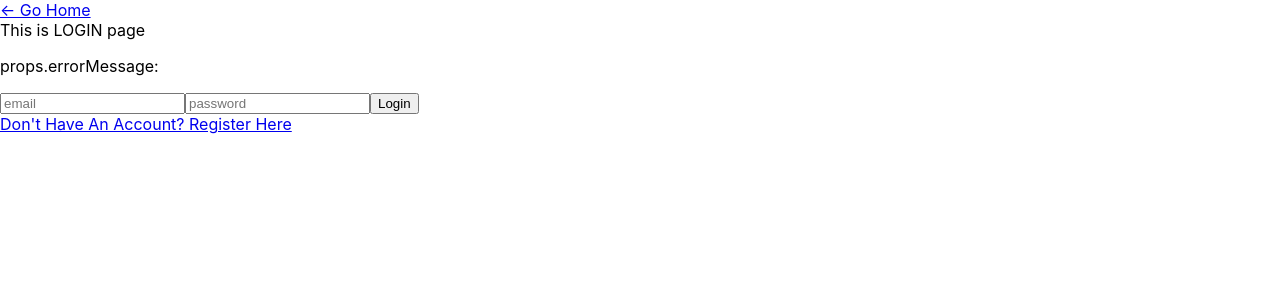
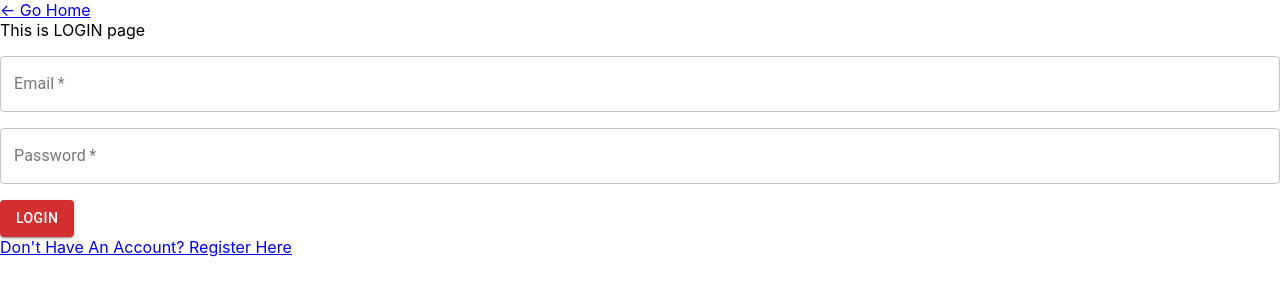
Before and after one commit to HuongDang-Miley/foodies-go-frontend, a React (Create React App) app: page /login in a window 1280 px wide. Shown: the top 300 px of the page. Built offline with nearby package versions, Linux system fonts and the light colour scheme.

Commit message:
add MUI to login and login page is functional. Commit to delete old code

```diff
--- a/src/components/login/Login.js
+++ b/src/components/login/Login.js
@@ -1,8 +1,12 @@
+// =================================================================================
+// Start MUI CODE
+// =================================================================================
+
 import React, { useRef, useEffect, useState } from 'react'
 import { Link, Redirect, useHistory } from 'react-router-dom'
 import { login, handleErrorMessage } from '../../stores/actions/authActionCreator'
 import { connect } from "react-redux";
-import { Paper, Button, TextField, createMuiTheme, ThemeProvider } from '@material-ui/core'
+import { Paper, Button, TextField, createMuiTheme, ThemeProvider, Container } from '@material-ui/core'
 import { makeStyles } from '@material-ui/core/styles';
 import { red } from '@material-ui/core/colors'
 
@@ -22,20 +26,18 @@ const useStyles = makeStyles({
 
 
 const Login = (props) => {
+
     const classes = useStyles()
-
-    console.log('props in login', props)
-    let emailRef = useRef()
-    let passwordRef = useRef()
-    let [email, setEmail] = useState('')
-    let [password, setPassword] = useState('')
+    let history = useHistory();
+    let [isAuth, setIsAuth] = useState(false)
+    const [email, setEmail] = useState('')
+    const [password, setPassword] = useState('')
+    const [emailError, setEmailError] = useState(false)
+    const [passwordError, setPasswordError] = useState(false)
 
     //=================================================================================
     // Check if there is a token. If yes, page redirect to home
     //=================================================================================
-    let history = useHistory();
-    let [isAuth, setIsAuth] = useState(false)
-
 
     useEffect(() => {
         let userToken = localStorage.getItem('userToken')
@@ -50,15 +52,22 @@ const Login = (props) => {
     // When click login, if token is retrieved, redirect home and set errorMessage to null
     //=================================================================================
 
-    const handleLogin = async (event) => {
-        event.preventDefault()
-        if (emailRef.current.value === '' || passwordRef.current.value === '') {
-            alert("must fill in both email and password")
+    const handleSubmit = async (e) => {
+        e.preventDefault()
+        setEmailError(false)
+        setPasswordError(false)
+
+        if (email === '') {
+            setEmailError(true)
         }
-        await props.login(emailRef.current.value, passwordRef.current.value)
+        if (password === '') {
+            setPasswordError(true)
+        }
+        if (email && password) {
+            await props.login(email, password)
+        }
 
         let userToken = await localStorage.getItem('userToken')
-
         if (userToken) {
             setIsAuth(true)
             history.push('/')
@@ -70,25 +79,48 @@ const Login = (props) => {
     }
 
     return (
+        <ThemeProvider theme={theme}>
             <>
+
                 <Link to='/'>{`<- Go Home`}</Link>
                 {isAuth ? <Redirect to='/' />
                     : <div>
                         <div>This is LOGIN page</div>
-                        <p>props.errorMessage: {props.errorMessage}</p>
+                        <p>{props.errorMessage}</p>
 
-                        < form  onSubmit={handleLogin} >
-                            <input ref={emailRef} placeholder='email' type='email'></input>
-                                <input ref={passwordRef} placeholder='password' type='password'></input>
-                           <button>Login</button>
+                        <form noValidate autoComplete="off" onSubmit={handleSubmit}>
+                            <TextField className={classes.field}
+                                type='email'
+                                onChange={(e) => setEmail(e.target.value)}
+                                label="Email"
+                                variant="outlined"
+                                fullWidth
+                                required
+                                error={emailError}
+                            />
+                            <TextField className={classes.field}
+                                type="password"
+                                autoComplete="current-password"
+                                onChange={(e) => setPassword(e.target.value)}
+                                label="Password"
+                                variant="outlined"
+                                fullWidth
+                                required
+                                error={passwordError}
+                            />
 
-                        </form >
+                            <Button
+                                type="submit"
+                                color="primary"
+                                variant="contained"
+                            >Login</Button>
+                        </form>
                         <Link to='/register'>Don't Have An Account? Register Here</Link>
 
                     </div>}
 
             </>
-
+        </ThemeProvider>
     )
 }
 
@@ -99,37 +131,27 @@ const mapStateToProps = (state) => {
     }
 }
 export default connect(mapStateToProps, { login, handleErrorMessage })(Login);
+
+// =================================================================================
+// End MUI CODE
+// =================================================================================
+
+// //=================================================================================
+// // Start Origin Code
+// //=================================================================================
+
 // import React, { useRef, useEffect, useState } from 'react'
 // import { Link, Redirect, useHistory } from 'react-router-dom'
 // import { login, handleErrorMessage } from '../../stores/actions/authActionCreator'
 // import { connect } from "react-redux";
-// import { Paper, Button, TextField, createMuiTheme, ThemeProvider } from '@material-ui/core'
-// import { makeStyles } from '@material-ui/core/styles';
-// import { red } from '@material-ui/core/colors'
-
-// const theme = createMuiTheme({
-//     palette: {
-//         primary: { main: red[700] }
-//     }
-// })
-
-// const useStyles = makeStyles({
-//     field: {
-//         marginTop: 16,
-//         marginBottom: 16,
-//         display: 'block'
-//     }
-// })
 
 
 // const Login = (props) => {
-//     const classes = useStyles()
+
 
 //     console.log('props in login', props)
 //     let emailRef = useRef()
 //     let passwordRef = useRef()
-//     let [email, setEmail] = useState('')
-//     let [password, setPassword] = useState('')
 
 //     //=================================================================================
 //     // Check if there is a token. If yes, page redirect to home
@@ -151,92 +173,45 @@ export default connect(mapStateToProps, { login, handleErrorMessage })(Login);
 //     // When click login, if token is retrieved, redirect home and set errorMessage to null
 //     //=================================================================================
 
+//     const handleLogin = async (event) => {
+//         event.preventDefault()
+//         if (emailRef.current.value === '' || passwordRef.current.value === '') {
+//             alert("must fill in both email and password")
+//         }
+//         await props.login(emailRef.current.value, passwordRef.current.value)
 
-//     // //  old code that work
-//     // const handleLogin = async (event) => {
-//     //     event.preventDefault()
-//     //     if (emailRef.current.value === '' || passwordRef.current.value === '') {
-//     //         alert("must fill in both email and password")
-//     //     }
-//     //     await props.login(emailRef.current.value, passwordRef.current.value)
+//         let userToken = await localStorage.getItem('userToken')
 
-//     //     let userToken = await localStorage.getItem('userToken')
+//         if (userToken) {
+//             setIsAuth(true)
+//             history.push('/')
+//             props.handleErrorMessage(null)
 
-//     //     if (userToken) {
-//     //         setIsAuth(true)
-//     //         history.push('/')
-//     //         props.handleErrorMessage(null)
-
-//     //     } else {
-//     //         setIsAuth(false)
-//     //     }
-//     // }
-//     const handleLogin = (e) => {
-//         console.log('is this run at all')
-//         e.preventDefault()
-//         console.log(email, password)
-//         // if (email === '' || password === '') {
-//         //     alert("must fill in both email and password")
-//         // }
-
-//         if (email && password) {
-//             console.log(email, password)
+//         } else {
+//             setIsAuth(false)
 //         }
-//         // await props.login(emailRef.current.value, passwordRef.current.value)
-
-//         // let userToken = await localStorage.getItem('userToken')
-
-//         // if (userToken) {
-//         //     setIsAuth(true)
-//         //     history.push('/')
-//         //     props.handleErrorMessage(null)
-
-//         // } else {
-//         //     setIsAuth(false)
-//         // }
 //     }
 
 //     return (
-//         <ThemeProvider theme={theme}>
-//             <>
+//         <>
+//             <Link to='/'>{`<- Go Home`}</Link>
+//             {isAuth ? <Redirect to='/' />
+//                 : <div>
+//                     <div>This is LOGIN page</div>
+//                     <p>props.errorMessage: {props.errorMessage}</p>
 
-//                 <Link to='/'>{`<- Go Home`}</Link>
-//                 {isAuth ? <Redirect to='/' />
-//                     : <div>
-//                         <div>This is LOGIN page</div>
-//                         <p>props.errorMessage: {props.errorMessage}</p>
+//                     < form onSubmit={handleLogin} >
+//                         <input ref={emailRef} placeholder='email' type='email'></input>
+//                         <input ref={passwordRef} placeholder='password' type='password'></input>
+//                         <button>Login</button>
 
-//                         < form noValidate autoComplete='off' onSubmit={handleLogin} >
-//                             {/* < form  > */}
-//                             {/* <input ref={emailRef} placeholder='email' type='email'></input>
-//                                 <input ref={passwordRef} placeholder='password' type='password'></input> */}
-//                             <TextField
-//                                 onChange={(e) => setEmail(e.target.value)}
-//                                 type='email'
-//                                 className={classes.field}
-//                                 label='Email'
-//                                 variant='outlined'
-//                                 fullWidth
-//                                 required />
+//                     </form >
+//                     <Link to='/register'>Don't Have An Account? Register Here</Link>
 
-//                             <TextField
-//                                 onChange={(e) => setPassword(e.target.value)}
-//                                 type='password'
-//                                 className={classes.field}
-//                                 label='Password'
-//                                 variant='outlined'
-//                                 fullWidth
-//                                 required />
+//                 </div>}
 
-//                             <Button color='primary' variant='contained'>LOGIN</Button>
+//         </>
 
-//                         </form >
-//                         <Link to='/register'>Don't Have An Account? Register Here</Link>
-
-//                     </div>}
-
-//             </>
-//         </ThemeProvider>
 //     )
 // }
 
@@ -247,3 +222,7 @@ export default connect(mapStateToProps, { login, handleErrorMessage })(Login);
 //     }
 // }
 // export default connect(mapStateToProps, { login, handleErrorMessage })(Login);
+
+// //=================================================================================
+// // End Origin Code
+// //=================================================================================
--- a/src/components/test/Test.js
+++ b/src/components/test/Test.js
@@ -24,7 +24,7 @@ const useStyles = makeStyles({
 const Test = (props) => {
     const classes = useStyles()
 
-    console.log('props in login', props)
+    // console.log('props in login', props)
     let emailRef = useRef()
     let passwordRef = useRef()
     let [email, setEmail] = useState('')
@@ -51,49 +51,31 @@ const Test = (props) => {
     //=================================================================================
 
 
-    // //  old code that work
-    // const handleLogin = async (event) => {
-    //     event.preventDefault()
-    //     if (emailRef.current.value === '' || passwordRef.current.value === '') {
-    //         alert("must fill in both email and password")
-    //     }
-    //     await props.login(emailRef.current.value, passwordRef.current.value)
+    // const handleSubmit = (e) => {
+    //     e.preventDefault()
 
-    //     let userToken = await localStorage.getItem('userToken')
+    // }
+    const [title, setTitle] = useState('')
+    const [details, setDetails] = useState('')
+    const [titleError, setTitleError] = useState(false)
+    const [detailsError, setDetailsError] = useState(false)
 
-    //     if (userToken) {
-    //         setIsAuth(true)
-    //         history.push('/')
-    //         props.handleErrorMessage(null)
+    const handleSubmit = (e) => {
+        e.preventDefault()
+        setTitleError(false)
+        setDetailsError(false)
 
-    //     } else {
-    //         setIsAuth(false)
-    //     }
-    // }
-    const handleLogin = (e) => {
-        console.log('is this run at all')
-        e.preventDefault()
-        console.log(email, password)
-        // if (email === '' || password === '') {
-        //     alert("must fill in both email and password")
-        // }
+        if (title == '') {
+            setTitleError(true)
+        }
+        if (details == '') {
+            setDetailsError(true)
+        }
+        if (title && details) {
+            console.log(title, details)
+        }
+    }
 
-        if (email && password) {
-            console.log(email, password)
-        }
-        // await props.login(emailRef.current.value, passwordRef.current.value)
-
-        // let userToken = await localStorage.getItem('userToken')
-
-        // if (userToken) {
-        //     setIsAuth(true)
-        //     history.push('/')
-        //     props.handleErrorMessage(null)
-
-        // } else {
-        //     setIsAuth(false)
-        // }
-    }
 
     return (
         <ThemeProvider theme={theme}>
@@ -105,10 +87,7 @@ const Test = (props) => {
                         <div>This is LOGIN page</div>
                         <p>props.errorMessage: {props.errorMessage}</p>
 
-                        < form noValidate autoComplete='off' onSubmit={handleLogin} >
-                            {/* < form  > */}
-                            {/* <input ref={emailRef} placeholder='email' type='email'></input>
-                                <input ref={passwordRef} placeholder='password' type='password'></input> */}
+                        {/* < form noValidate autoComplete='off' onSubmit={handleSubmit} >
                             <TextField
                                 onChange={(e) => setEmail(e.target.value)}
                                 type='email'
@@ -129,7 +108,39 @@ const Test = (props) => {
 
                             <Button color='primary' variant='contained'>LOGIN</Button>
 
-                        </form >
+                        </form > */}
+                        <form noValidate autoComplete="off" onSubmit={handleSubmit}>
+                            <TextField className={classes.field}
+                                type='email'
+                                onChange={(e) => setTitle(e.target.value)}
+                                label="Note Title"
+                                variant="outlined"
+                                color="secondary"
+                                fullWidth
+                                required
+                                error={titleError}
+                            />
+                            <TextField className={classes.field}
+                                type="password"
+                                autoComplete="current-password"
+                                onChange={(e) => setDetails(e.target.value)}
+                                label="password"
+                                variant="outlined"
+                                color="secondary"
+                                fullWidth
+                                required
+                                error={detailsError}
+                            />
+
+                            <Button
+                                type="submit"
+                                color="secondary"
+                                variant="contained"
+                            // endIcon={<KeyboardArrowRightIcon />}
+                            >
+                                Submit
+        </Button>
+                        </form>
                         <Link to='/register'>Don't Have An Account? Register Here</Link>
 
                     </div>}
```
